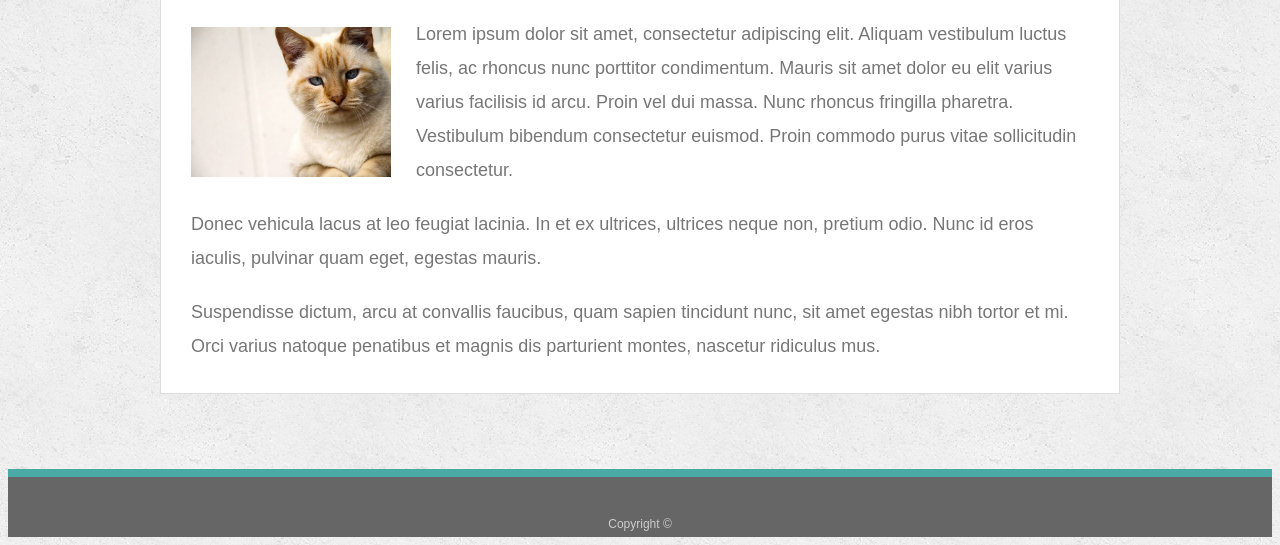
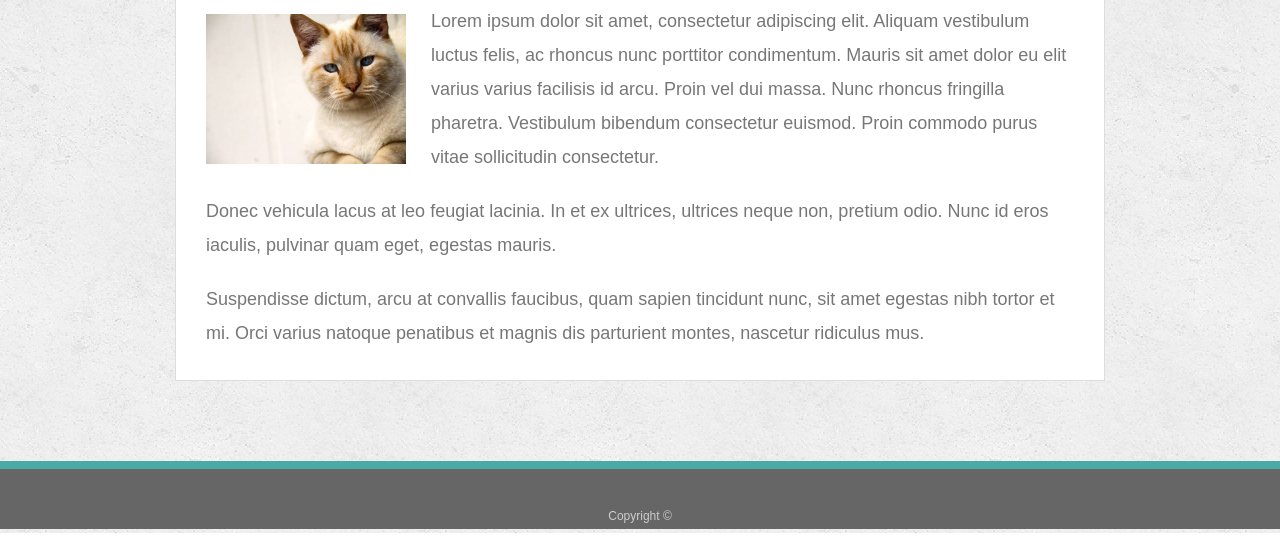
Before and after one commit to justin1732/Homework2Bootstrap, a plain HTML site: page index.html in a window 1280 px wide. Shown: the part 269-814 px from the top of the page. Drawn offline with nearby package versions, Linux system fonts and the light colour scheme.

Commit message:
Add files via upload
Added bootstrap. Think that's it.

```diff
--- a/index.html
+++ b/index.html
@@ -4,6 +4,7 @@
 <head>
   <meta charset="UTF-8">
   <title>About | Your Name</title>
+  <link rel="stylesheet" href="https://maxcdn.bootstrapcdn.com/bootstrap/3.4.1/css/bootstrap.min.css">
   <link rel="stylesheet" type="text/css" href="assets/css/style.css">
 </head>
 
```
Also changed, not shown: contact.html (+1 -0 lines), portfolio.html (+1 -0 lines).
